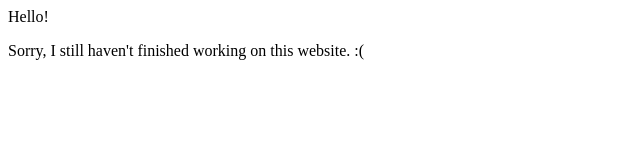
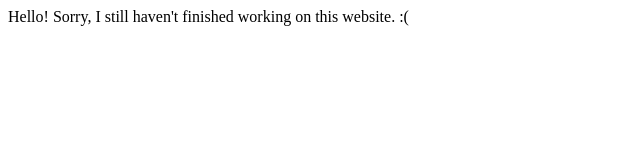
Before and after one commit to MingK1112/MingK1112.github.io, a plain HTML site: page index.html in a window 1280 px wide. Shown: the whole page, without its empty margins (0-640 px from the left). Drawn offline with Linux system fonts and the light colour scheme.

Commit message:
Update index.html

```diff
--- a/index.html
+++ b/index.html
@@ -1,2 +1 @@
-<p> Hello! </p>
-<p> Sorry, I still haven't finished working on this website. :(  </p>
+<p> Hello! Sorry, I still haven't finished working on this website. :( </p>
```
